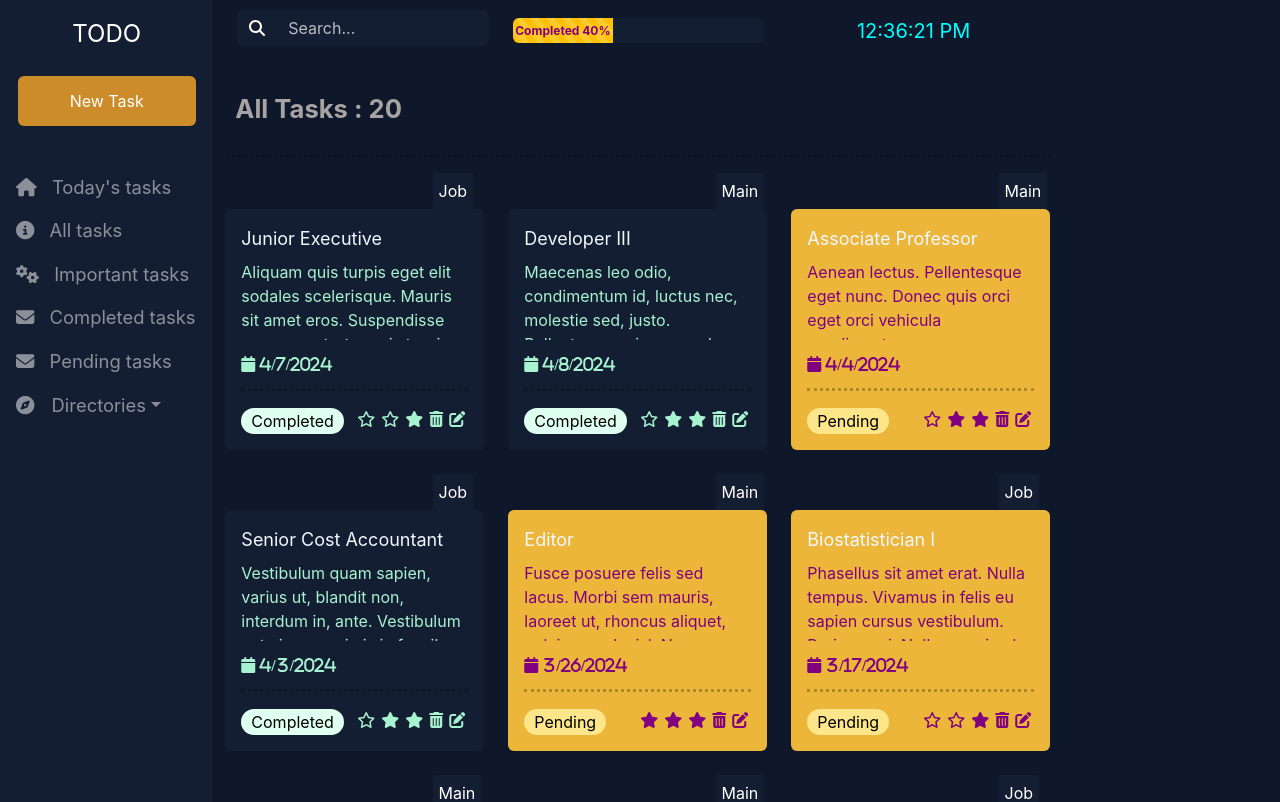
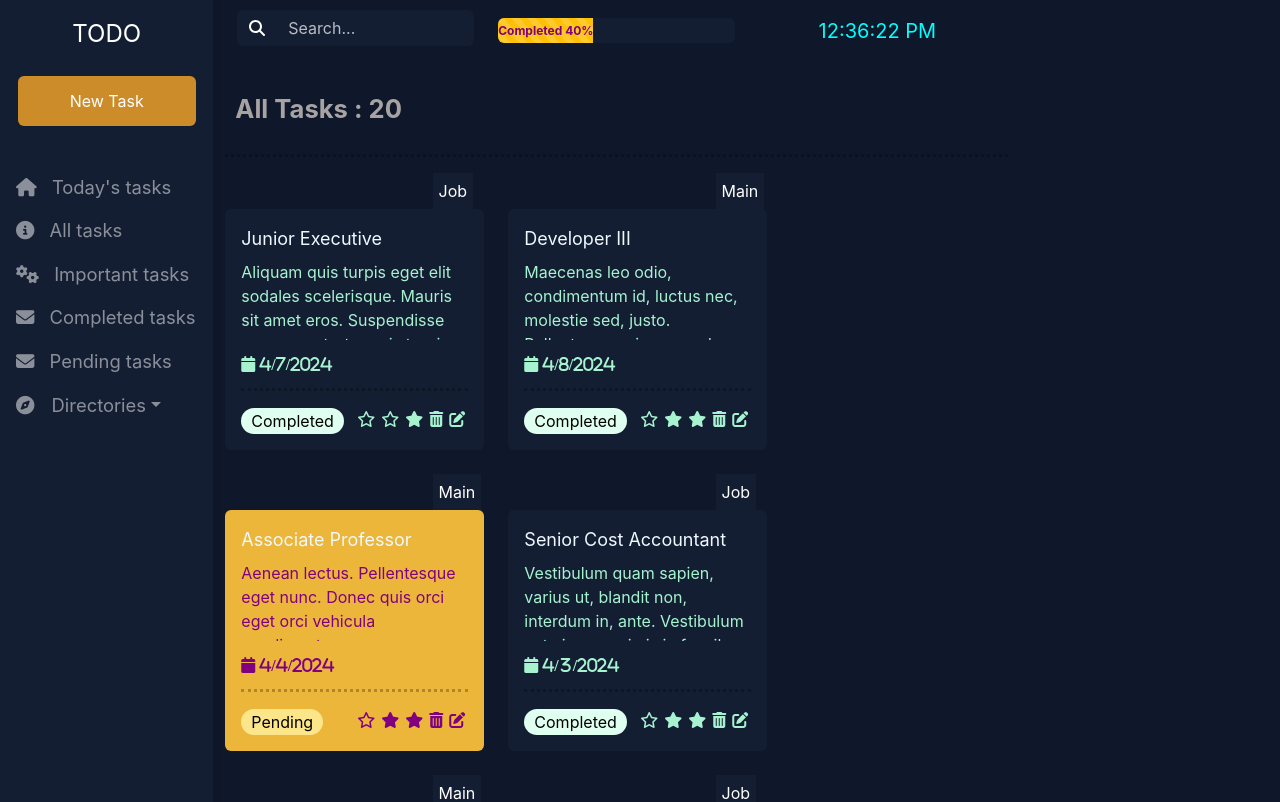
Before and after one commit to Emon072/todo-react, a React (Create React App) app: page / in a window 1280 px wide. Shown: the top 802 px of the page. Built offline with nearby package versions, Linux system fonts and the light colour scheme.

Commit message:
update done

```diff
--- a/src/components/home/Home.js
+++ b/src/components/home/Home.js
@@ -27,7 +27,7 @@ function Home({NoteDataArr}) {
     };
   }, []);
 
-  const minWidth = Math.min(850, displayWidth*0.7);
+  const minWidth = Math.min(200000,displayWidth*0.63);
 
 
 
--- a/src/components/navbar/Navbar.js
+++ b/src/components/navbar/Navbar.js
@@ -158,7 +158,7 @@ function Navbar(props) {
                   return (
                     <a
                       className="dropdown-item"
-                      style={{ color: "white", backgroundColor: "transparent" }}
+                      style={{ color: "white", backgroundColor: "#0F172A" }}
                       onClick={handleClick}
                       value={list}
                     >
```
